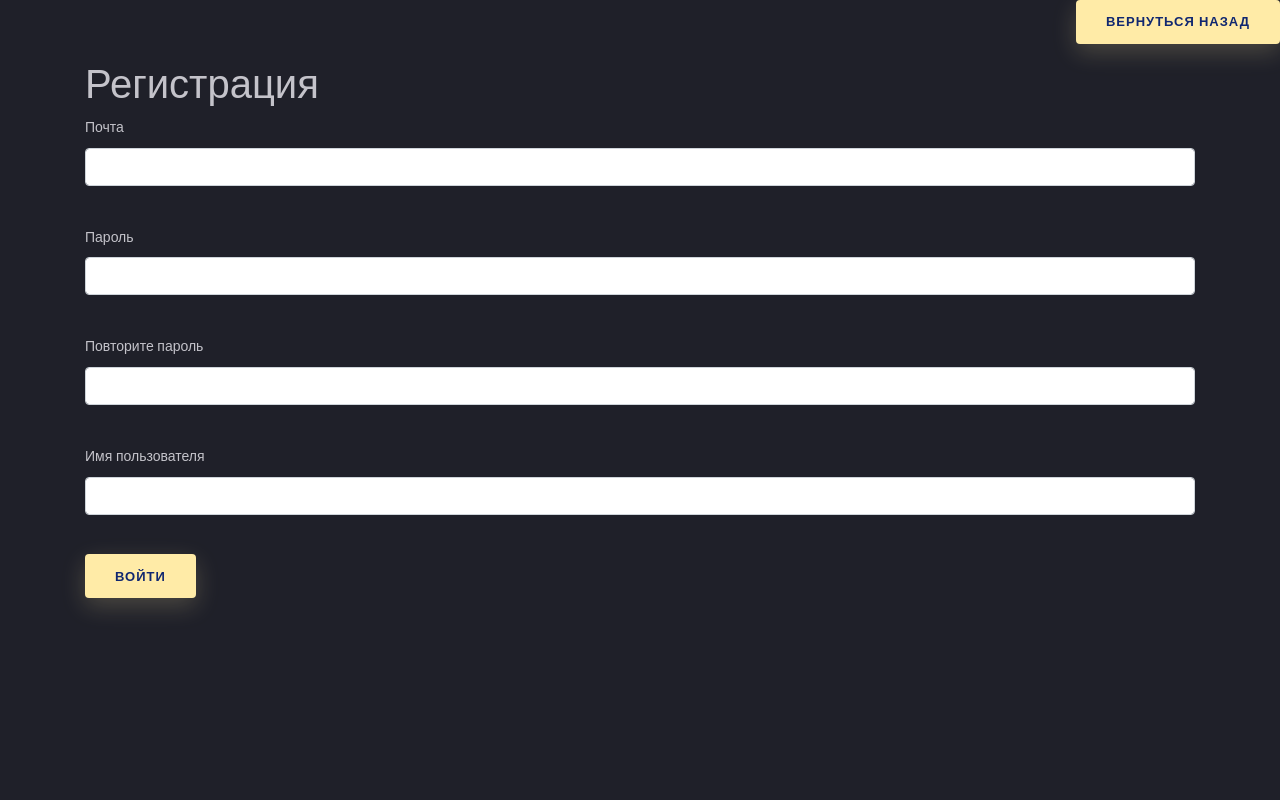
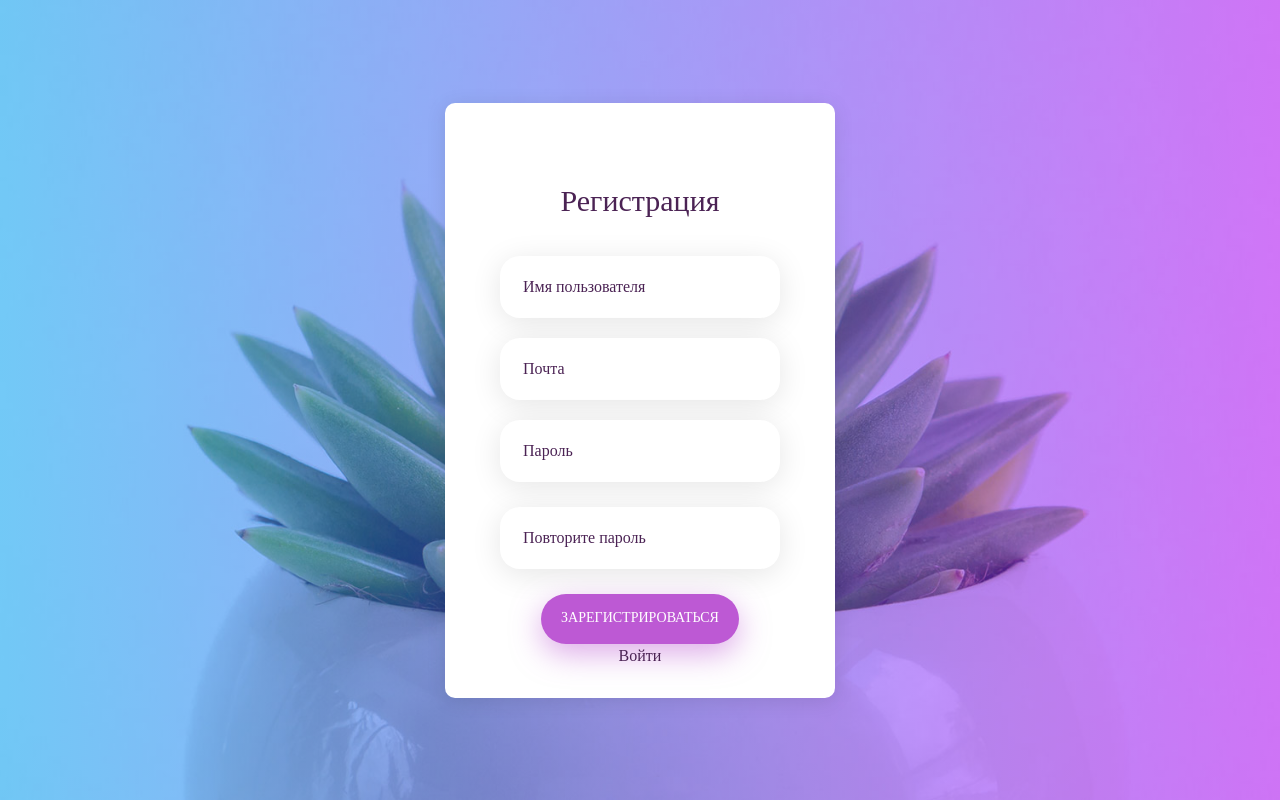
Before and after one commit to AlexLkv/web_proj, a Flask app: template app2/templates/register.html in a window 1280 px wide. Run offline with Flask 2, Linux system fonts and the light colour scheme; the template is opened without the code that fills it: values that come from a table or form of the project are taken from there, others are empty; some libraries are stand-ins or nearby versions; some web fonts are replaced.

Commit message:
Add files via upload

```diff
--- a/app2/templates/register.html
+++ b/app2/templates/register.html
@@ -1,46 +1,79 @@
-{% extends "base.html" %}
+<!DOCTYPE html>
+<html lang="en">
+<head>
+	<title>Login V9</title>
+	<meta charset="UTF-8">
+	<meta name="viewport" content="width=device-width, initial-scale=1">
+<!--===============================================================================================-->
+	<link rel="icon" type="image/png" href="static/images/icons/favicon.ico"/>
+<!--===============================================================================================-->
+	<link rel="stylesheet" type="text/css" href="static/vendor/bootstrap/css/bootstrap.min.css">
+<!--===============================================================================================-->
+	<link rel="stylesheet" type="text/css" href="static/fonts/font-awesome-4.7.0/css/font-awesome.min.css">
+<!--===============================================================================================-->
+	<link rel="stylesheet" type="text/css" href="static/fonts/iconic/css/material-design-iconic-font.min.css">
+<!--===============================================================================================-->
+	<link rel="stylesheet" type="text/css" href="static/vendor/animate/animate.css">
+<!--===============================================================================================-->
+	<link rel="stylesheet" type="text/css" href="static/vendor/css-hamburgers/hamburgers.min.css">
+<!--===============================================================================================-->
+	<link rel="stylesheet" type="text/css" href="static/vendor/animsition/css/animsition.min.css">
+<!--===============================================================================================-->
+	<link rel="stylesheet" type="text/css" href="static/vendor/select2/select2.min.css">
+<!--===============================================================================================-->
+	<link rel="stylesheet" type="text/css" href="static/vendor/daterangepicker/daterangepicker.css">
+<!--===============================================================================================-->
+	<link rel="stylesheet" type="text/css" href="static/css/log_reg_util.css">
+	<link rel="stylesheet" type="text/css" href="static/css/log_reg_main.css">
+<!--===============================================================================================-->
+</head>
+<body>
 
-{% block content %}
-<h1>Регистрация</h1>
-<form action="" method="post">
-    {{ form.hidden_tag() }}
-    <p>
-        {{ form.email.label }}<br>
-        {{ form.email(class="form-control", type="email") }}<br>
-        {% for error in form.email.errors %}
-            <p class="alert alert-danger" role="alert">
-                {{ error }}
-            </p>
-        {% endfor %}
-    </p>
-    <p>
-        {{ form.password.label }}<br>
-        {{ form.password(class="form-control", type="password") }}<br>
-        {% for error in form.password.errors %}
-            <p class="alert alert-danger" role="alert">
-                {{ error }}
-            </p>
-        {% endfor %}
-    </p>
-    <p>
-        {{ form.password_again.label }}<br>
-        {{ form.password_again(class="form-control", type="password") }}<br>
-        {% for error in form.password_again.errors %}
-            <p class="alert alert-danger" role="alert">
-                {{ error }}
-            </p>
-        {% endfor %}
-    </p>
-    <p>
-        {{ form.name.label }}<br>
-        {{ form.name(class="form-control") }}<br>
-        {% for error in form.name.errors %}
-            <p class="alert alert-danger" role="alert">
-                {{ error }}
-            </p>
-        {% endfor %}
-    </p>
-    <p>{{ form.submit(type="submit", class="btn btn-primary") }}</p>
-    {{message}}
-</form>
-{% endblock %}
+
+	<div class="container-login100" style="background-image: url('images/bg-01.jpg');">
+		<div class="wrap-login100 p-l-55 p-r-55 p-t-80 p-b-30">
+			<form class="login100-form validate-form">
+				<span class="login100-form-title p-b-37">
+					Регистрация
+				</span>
+				<div class="wrap-input100 validate-input m-b-20" data-validate="Enter username">
+					<input class="input100" type="text" name="username" placeholder="Имя пользователя">
+					<span class="focus-input100"></span>
+				</div>
+				<div class="wrap-input100 validate-input m-b-20" data-validate="Enter email">
+					<input class="input100" type="text" name="email" placeholder="Почта">
+					<span class="focus-input100"></span>
+				</div>
+
+				<div class="wrap-input100 validate-input m-b-25" data-validate = "Enter password">
+					<input class="input100" type="password" name="pass1" placeholder="Пароль">
+					<span class="focus-input100"></span>
+				</div>
+
+				<div class="wrap-input100 validate-input m-b-25" data-validate = "Enter password">
+					<input class="input100" type="password" name="pass2" placeholder="Повторите пароль">
+					<span class="focus-input100"></span>
+				</div>
+
+				<div class="container-login100-form-btn">
+					<button class="login100-form-btn">
+						Зарегистрироваться
+					</button>
+				</div>
+
+				<div class="text-center">
+					<a href="#" class="txt2 hov1">
+						Войти
+					</a>
+				</div>
+			</form>
+
+
+		</div>
+	</div>
+
+	<div id="dropDownSelect1"></div>
+
+
+</body>
+</html>
```
Also changed, not shown: app2/templates/login.html (+70 -28 lines).
